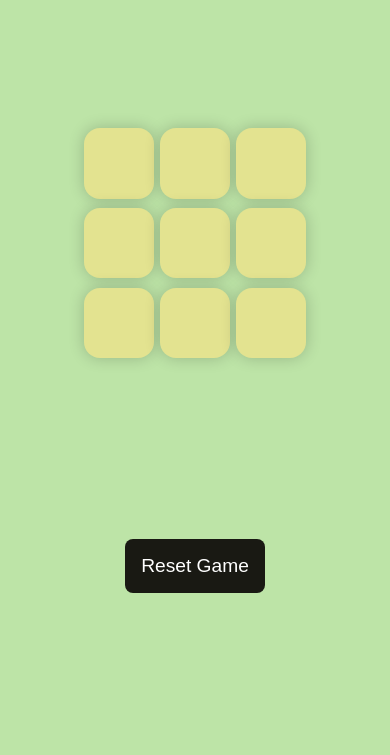
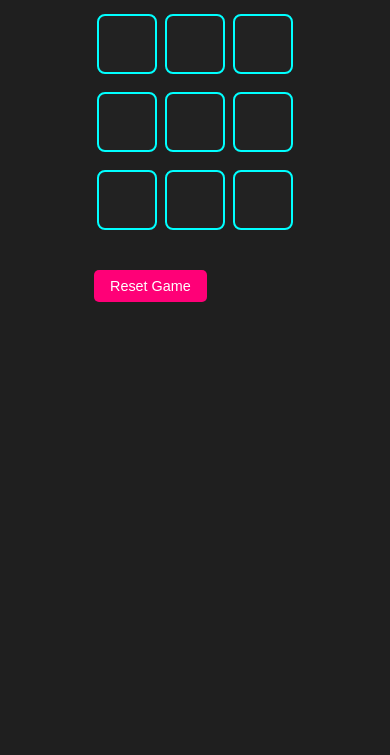
Before and after one commit to Nargis7/Web-Dev-2025, a plain HTML site: page video_49/index.html in a window 390 px wide. Shown: the part 89-844 px from the top of the page. Drawn offline with Linux system fonts and the light colour scheme.

Commit message:
Tic Tac Toe Game

```diff
--- a/video_49/style.css
+++ b/video_49/style.css
@@ -1,62 +1,132 @@
-*{
-    /* box-sizing: border-box; */
+/* Basic reset */
+* {
   margin: 0;
   padding: 0;
+  box-sizing: border-box;
 }
 
-body{
-    background-color:#BDE4A7;
+body {
+  font-family: "Segoe UI", Tahoma, Geneva, Verdana, sans-serif;
+  background-color: #1f1f1f;
+  color: #fff;
+  display: flex;
+  flex-direction: column;
+  align-items: center;
+  min-height: 100vh;
+  padding: 20px;
+}
+
+/* Title */
+h1 {
+  margin: 20px 0;
+  font-size: 2rem;
+  color: #00ffff;
+  text-shadow: 0 0 10px #00ffff66;
+}
+
+/* Message box */
+.msg-container {
+  margin-top: 20px;
   text-align: center;
+  background-color: #333;
+  padding: 15px 25px;
+  border-radius: 10px;
+  box-shadow: 0 0 10px #000;
 }
-.container{
-    height: 70vh;
+
+#msg {
+  font-size: 1.3rem;
+  margin-bottom: 10px;
+  color: #00ff87;
+}
+
+.hide {
+  display: none;
+}
+
+/* Game board */
+.container {
   display: flex;
   justify-content: center;
-    align-items: center;
+  margin: 20px 0;
 }
-.game{
-    height:60vmin;
-    width: 60vmin;
-    display: flex;
-    flex-wrap: wrap;
-    justify-content: center;
-    align-items: center;
-    gap: 1.5vmin;
+
+.game {
+  display: grid;
+  grid-template-columns: repeat(3, 80px);
+  gap: 10px;
 }
-.box{
-    height: 18vmin;
-    width: 18vmin;
-    border-radius: 1rem;
+
+/* Each box */
+.box {
+  width: 80px;
+  height: 80px;
+  font-size: 2rem;
+  font-weight: bold;
+  background-color: #222;
+  color: #fff;
+  border: 2px solid #00ffff;
+  border-radius: 8px;
+  cursor: pointer;
+  transition: all 0.2s;
+}
+
+.box:hover:not(:disabled) {
+  background-color: #00ffff33;
+  transform: scale(1.05);
+}
+
+.box:disabled {
+  cursor: not-allowed;
+  color: #999;
+}
+
+/* Buttons */
+button {
+  padding: 10px 20px;
+  font-size: 1rem;
+  margin-top: 10px;
   border: none;
-    box-shadow: 0 0 1rem rgba(0, 0, 0, 0.2);
-    font-size: 8vmin;
-    color: #b0413e;
-    background-color: #e3e390;
+  background-color: #00ffff;
+  color: #000;
+  border-radius: 5px;
+  cursor: pointer;
+  transition: background 0.3s;
 }
-#reset{
-    padding: 1rem;
-    font-size: 1.2rem;
-    background-color: #191913;
+
+button:hover {
+  background-color: #00cccc;
+}
+
+#reset {
+  background-color: #ff0077;
   color: #fff;
-    border: none;
-    border-radius: 0.5rem;
+  margin-top: 20px;
 }
-#newGame{
-     padding: 1rem;
-    font-size: 1.2rem;
-    background-color: #191913;
-    color: #fff;
-    border: none;
-    border-radius: 0.5rem;
+
+#reset:hover {
+  background-color: #e60065;
 }
-#msg{
-    color: #ffffc7;
-    font-size: 5vmin;
-    /* margin-top: 1rem; */
+
+/* Responsive */
+@media (max-width: 500px) {
+  .game {
+    grid-template-columns: repeat(3, 60px);
+    gap: 8px;
   }
-.msg-container{
-    height:20vmin;
+
+  .box {
+    width: 60px;
+    height: 60px;
+    font-size: 1.5rem;
   }
-.hide{
-    display: none;
+
+  button {
+    font-size: 0.9rem;
+    padding: 8px 16px;
   }
+
+  h1 {
+    font-size: 1.5rem;
+  }
+}
```
Also changed, not shown: video_50/index.html (added, +11 -0 lines). Lines whose indentation alone changed are shown as unchanged.
